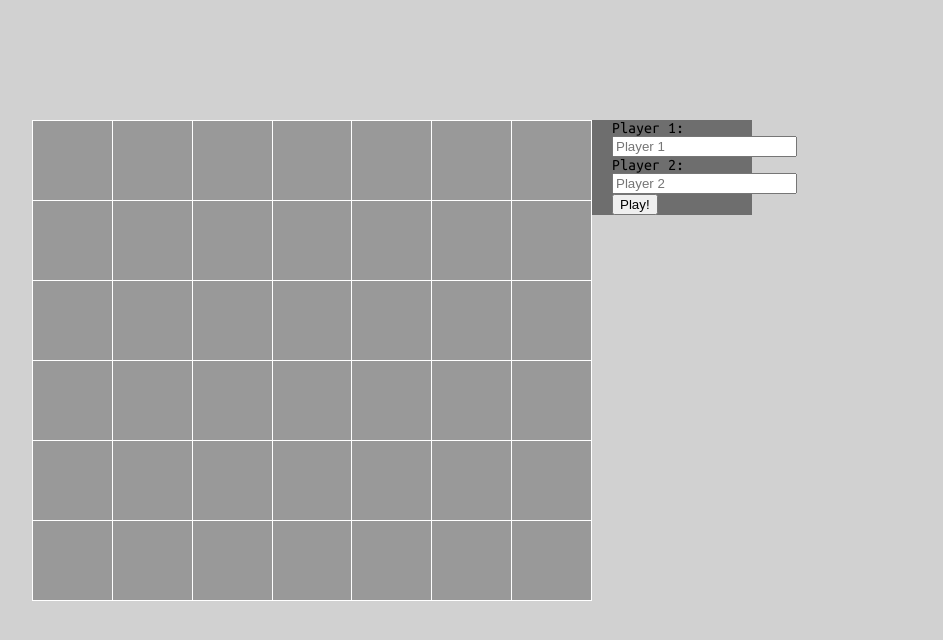
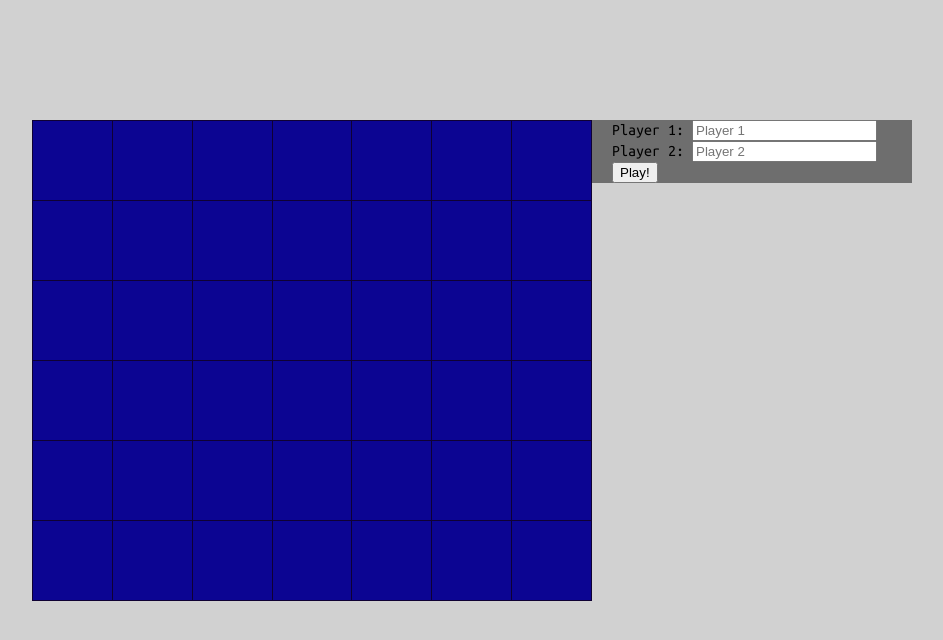
Before and after one commit to Teddymannen/JSConnect4, a website: page index.html in a window 1280 px wide. Shown: the whole page, without its empty margins (248-1191 px from the left). Drawn offline with Linux system fonts and the light colour scheme.

Commit message:
Update style.css
board colored blue and grey info box stretched out

```diff
--- a/style.css
+++ b/style.css
@@ -20,27 +20,29 @@ body {
     margin-left: calc(50vw - 45vh);
     width: 70vh;
     height: 60vh;
-    background-color: #999;
+    background-color: #0c0592;
     float: left;
     border-spacing: 0;
     border-collapse: collapse;
+
 }
 
 .board td {
-    border: 1px solid #fff;
+    border: 1px solid #0f0133;
     text-align: center;
     font-size: calc(70vh / 9);
     color: white;
     /* background-color: rgb(90, 90, 90); */
     width: calc(70vh / 7);
     height: calc(60vh / 6);
+
 }
 
 .info {
     background-color: #6e6e6e;
     margin-top: calc(50vh - 35vh);
     padding-left: 40px;
-    width: 20vh;
+    width: 40vh;
     float: left;
     padding-left: 20px;
 }
```
